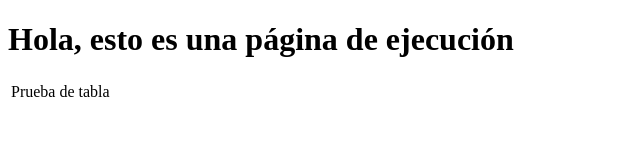
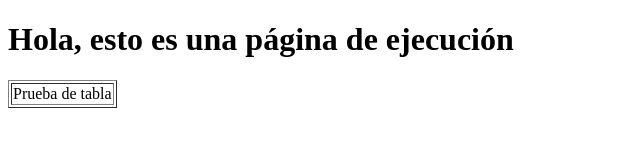
Before and after one commit to smv12345/PruebaUdemy, a plain HTML site: page index.html in a window 1280 px wide. Shown: the full height of the page, 0-640 px from the left. Drawn offline with Linux system fonts and the light colour scheme.

Commit message:
Se ha olvidado poner el border

```diff
--- a/index.html
+++ b/index.html
@@ -6,7 +6,7 @@
 	</head>
 		<body>
 			<h1>Hola, esto es una página de ejecución</h1>
-			<table>
+			<table border="1px">
 				<tr>
 					<td>Prueba de tabla</td>
 				</tr>
```
